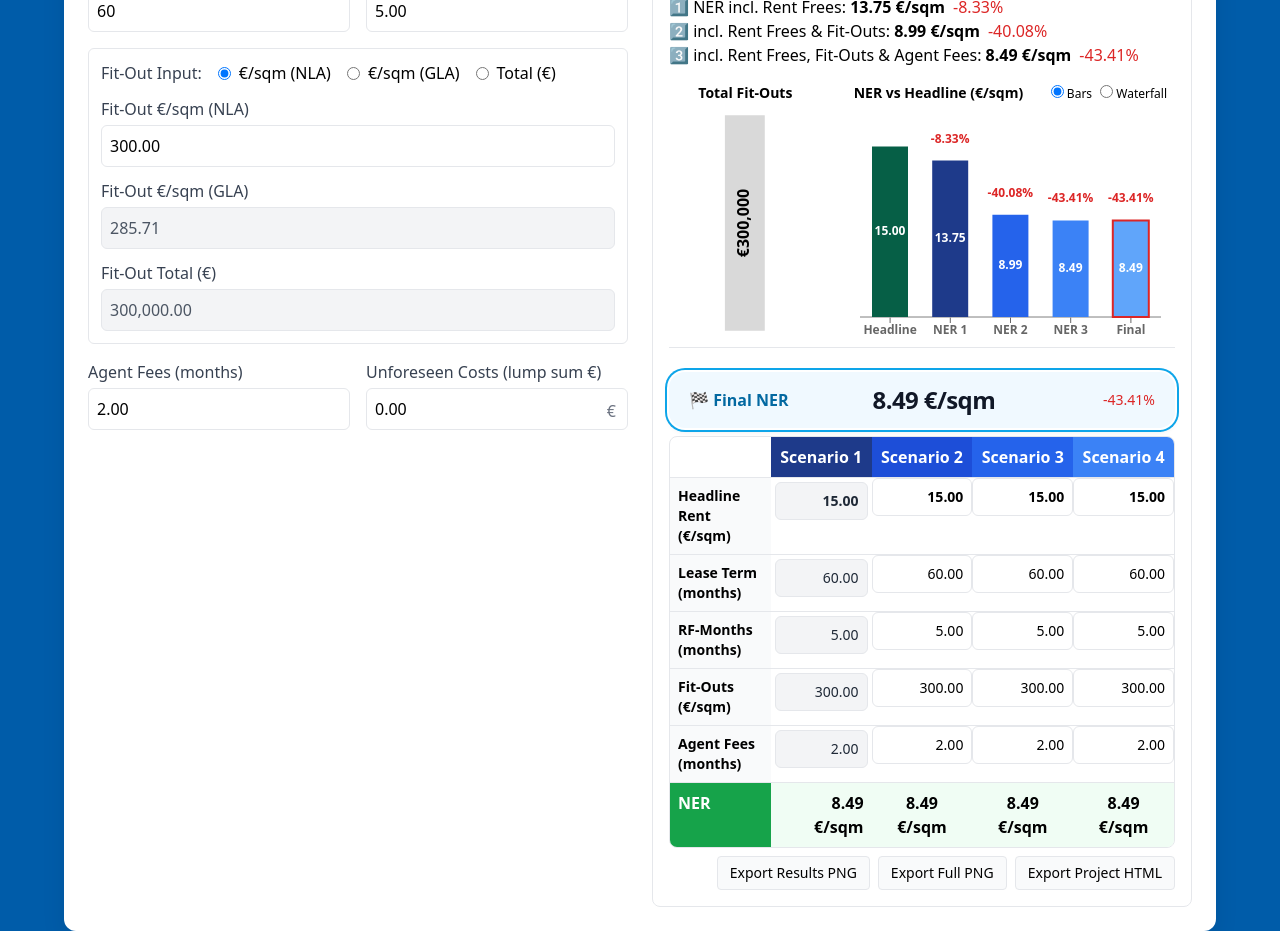
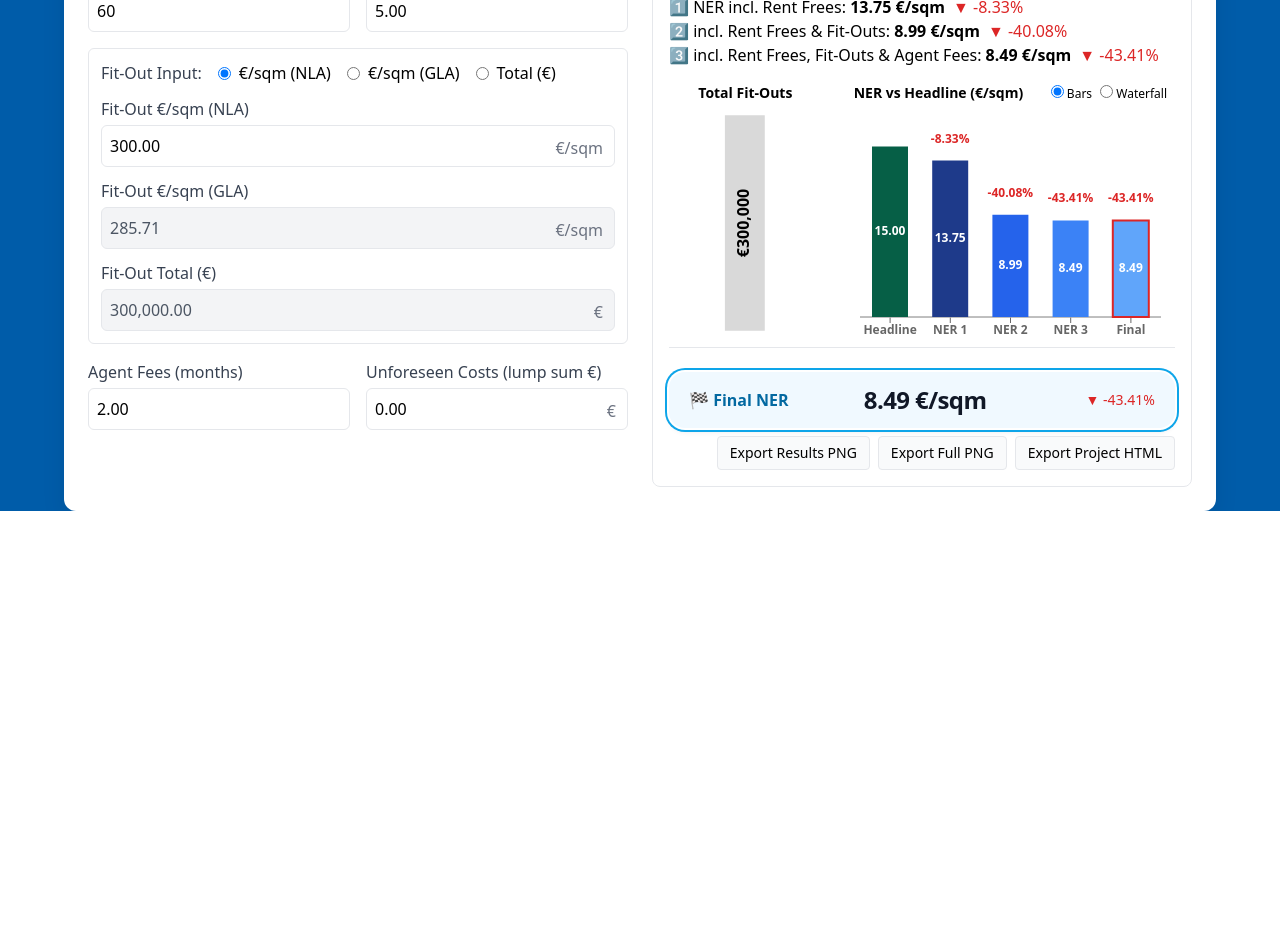
Before and after one commit to Musicandy13/Net-Effective-Rent-Calculator, a React (Vite) app: page / in a window 1280 px wide. Shown: the part 340-1271 px from the top of the page. After the commit the page ends 851 px from the top, so only its background shows below. Built offline with nearby package versions, Linux system fonts and the light colour scheme.

Commit message:
Update App.jsx

```diff
--- a/src/App.jsx
+++ b/src/App.jsx
@@ -1,7 +1,3 @@
-// ============================
-// App.jsx — BASELINE (Teil A)
-// ============================
-
 import { useEffect, useMemo, useRef, useState } from "react";
 import {
   ResponsiveContainer,
@@ -30,8 +26,7 @@ const clamp = (n, min = 0) => (Number.isFinite(n) ? Math.max(min, n) : 0);
 const safe = (n) => (Number.isFinite(n) ? n : 0);
 const P = (v) => {
   let s = String(v ?? "").trim().replace(/\s/g, "");
-  const hasDot = s.includes(".");
-  const c = (s.match(/,/g) || []).length;
+  const hasDot = s.includes("."), c = (s.match(/,/g) || []).length;
   s = !hasDot && c === 1 ? s.replace(",", ".") : s.replace(/,/g, "");
   const n = parseFloat(s);
   return Number.isFinite(n) ? n : 0;
@@ -61,51 +56,33 @@ function Money({ value }) {
 }
 function Delta({ base, val }) {
   const pct = base > 0 ? ((val - base) / base) * 100 : 0;
-  const sign = pct > 0 ? "+" : "";
-  const cls =
-    pct < 0 ? "text-red-600" :
-    pct > 0 ? "text-green-600" :
-    "text-gray-500";
-
+  const up = pct > 0, down = pct < 0, sign = pct > 0 ? "+" : "";
   return (
-    <span className={`${cls} font-medium ml-2`}>
-      {sign}{F(pct, 2)}%
+    <span className={`${down ? "text-red-600" : up ? "text-green-600" : "text-gray-500"} font-medium ml-2`}>
+      {down ? "▼" : up ? "▲" : "■"} {sign}{F(pct, 2)}%
     </span>
   );
 }
 
-/* ---------- NumericField (ORIGINAL, UNVERÄNDERT) ---------- */
+/* ---------- Input-Feld ---------- */
 function NumericField({
-  label,
-  value,
-  onChange,
-  format = "2dec",
-  step = 1,
-  min = 0,
-  readOnly = false,
-  onCommit,
-  suffix,
+  label, value, onChange, format = "2dec", step = 1, min = 0,
+  readOnly = false, onCommit, suffix,
 }) {
   const [focus, setFocus] = useState(false);
   const num = P(value);
-
-  const show = focus
-    ? value
-    : format === "int"
-    ? F(num, 0)
-    : format === "1dec"
-    ? F(num, 1)
-    : F(num, 2);
-
+  const show = focus ? value : format === "int" ? F(num, 0) : format === "1dec" ? F(num, 1) : F(num, 2);
   return (
     <label className="block">
       <span className="text-gray-700">{label}</span>
       <div className="relative">
         <input
-          type="text"
-          inputMode="decimal"
+          type={focus ? "number" : "text"}
+          inputMode={focus ? "decimal" : "text"}
           value={show}
-          readOnly={readOnly}
+          min={min}
+          step={step}
+          readOnly={readOnly && !focus}
           onFocus={() => setFocus(true)}
           onBlur={(e) => {
             setFocus(false);
@@ -113,12 +90,8 @@ function NumericField({
             onChange(String(n));
             onCommit?.(n);
           }}
-          onChange={(e) =>
-            onChange(e.target.value.replace(/[^\d.,-]/g, ""))
-          }
-          className={`mt-1 block w-full border rounded-md p-2 pr-16 ${
-            readOnly ? "bg-gray-100 text-gray-600" : ""
-          }`}
+          onChange={(e) => onChange(e.target.value.replace(/[^\d.,-]/g, ""))}
+          className={`mt-1 block w-full border rounded-md p-2 pr-16 ${readOnly ? "bg-gray-100 text-gray-600" : ""}`}
         />
         {suffix && (
           <span className="absolute inset-y-0 right-3 top-1/2 -translate-y-1/2 text-gray-500">
@@ -129,40 +102,6 @@ function NumericField({
     </label>
   );
 }
-
-function ScenarioCell({
-  value,
-  onChange,
-  bold = false,
-  readOnly = false,
-  dataCol,
-}) {
-  const ref = useRef(null);
-
-  return (
-    <input
-      ref={ref}
-      type="text"
-      inputMode="decimal"
-      value={F(P(value), 2)}
-      readOnly={readOnly}
-      data-col={dataCol}
-      onFocus={() => {
-        requestAnimationFrame(() => ref.current?.select());
-      }}
-      onChange={(e) =>
-        onChange(e.target.value.replace(/[^\d.,-]/g, ""))
-      }
-      className={`
-        w-full border rounded-md p-2
-        text-right tabular-nums
-        ${readOnly ? "bg-gray-100 text-gray-800" : ""}
-        ${bold ? "font-bold" : ""}
-      `}
-    />
-  );
-}
-
 
 /* ---------- Chart Labels ---------- */
 const PercentLabel = ({ x, y, width, value }) => {
@@ -284,28 +223,6 @@ export default function App() {
   const [isExporting, setIsExporting] = useState(false);
   const [viewMode, setViewMode] = useState("bars");
 
-
-  /* ================= Scenario Overrides (2–4) ================= */
-  const [scenarios, setScenarios] = useState([
-    { id: 2, overrides: {} },
-    { id: 3, overrides: {} },
-    { id: 4, overrides: {} },
-  ]);
-
-  const setScenarioVal = (id, key, value) => {
-    setScenarios(s =>
-      s.map(sc =>
-        sc.id === id
-          ? { ...sc, overrides: { ...sc.overrides, [key]: value } }
-          : sc
-      )
-    );
-  };
-
-  const resolveScenario = (sc, key) =>
-    sc?.overrides?.[key] ?? f[key];
-
-
   /* ✅ Fix: Inputdaten beim Laden aus ?data=... übernehmen */
   useEffect(() => {
     const params = new URLSearchParams(window.location.search);
@@ -369,33 +286,6 @@ export default function App() {
   const ner2 = (gross - totalFit) / denom;
   const ner3 = (gross - totalFit - agentFees) / denom;
   const ner4 = (gross - totalFit - agentFees - unforeseen) / denom;
-
-    /* ================= Scenario Final NER ================= */
-
-  const calcScenarioFinalNER = (vals) => {
-  const rents = clamp(P(vals.rent));
-  const durations = Math.max(0, Math.floor(P(vals.duration)));
-  const rfs = clamp(P(vals.rf));
-  const agents = clamp(P(vals.agent));
-  const unforeseens = clamp(P(vals.unforeseen));
-
-  const monthss = Math.max(0, durations - rfs);
-  const grossS = rents * gla * monthss;
-
-  const fits =
-    f.fitMode === "perNLA"
-      ? clamp(P(vals.fitPerNLA)) * nla
-      : f.fitMode === "perGLA"
-      ? clamp(P(vals.fitPerGLA)) * gla
-      : clamp(P(vals.fitTot));
-
-  const agentFeesS = agents * rents * gla;
-  const denomS = Math.max(1e-9, durations * gla);
-
-  return (grossS - fits - agentFeesS - unforeseens) / denomS;
-};
-
-
 
   const totalHeadline = rent * gla * duration;
   const totalRentFrees = rent * gla * rf;
@@ -534,9 +424,9 @@ export default function App() {
                 <label className="inline-flex items-center gap-2"><input type="radio" checked={f.fitMode === "total"} onChange={() => S("fitMode")("total")} /><span>Total (€)</span></label>
               </div>
               <div className="space-y-3">
-                <NumericField label="Fit-Out €/sqm (NLA)" value={f.fitPerNLA} onChange={S("fitPerNLA")} readOnly={f.fitMode !== "perNLA"} />
-                <NumericField label="Fit-Out €/sqm (GLA)" value={f.fitPerGLA} onChange={S("fitPerGLA")} readOnly={f.fitMode !== "perGLA"}  />
-                <NumericField label="Fit-Out Total (€)" value={f.fitTot} onChange={S("fitTot")} readOnly={f.fitMode !== "total"}  />
+                <NumericField label="Fit-Out €/sqm (NLA)" value={f.fitPerNLA} onChange={S("fitPerNLA")} readOnly={f.fitMode !== "perNLA"} suffix="€/sqm" />
+                <NumericField label="Fit-Out €/sqm (GLA)" value={f.fitPerGLA} onChange={S("fitPerGLA")} readOnly={f.fitMode !== "perGLA"} suffix="€/sqm" />
+                <NumericField label="Fit-Out Total (€)" value={f.fitTot} onChange={S("fitTot")} readOnly={f.fitMode !== "total"} suffix="€" />
               </div>
             </div>
 
@@ -615,81 +505,6 @@ export default function App() {
                 </div>
               </div>
 
-              {/* ================= Scenario Comparison ================= */}
-<div className="mt-6 border rounded-lg overflow-hidden">
-
-  {/* Header */}
-  <div className="grid grid-cols-5 text-center font-bold">
-    <div />
-    <div className="bg-blue-900 text-white p-2">Scenario 1</div>
-    <div className="bg-blue-700 text-white p-2">Scenario 2</div>
-    <div className="bg-blue-600 text-white p-2">Scenario 3</div>
-    <div className="bg-blue-500 text-white p-2">Scenario 4</div>
-  </div>
-
-  {[
-    ["Headline Rent (€/sqm)", "rent"],
-    ["Lease Term (months)", "duration"],
-    ["RF-Months (months)", "rf"],
-    ["Fit-Outs (€/sqm)", "fitPerNLA"],
-    ["Agent Fees (months)", "agent"],
-  ].map(([label, key]) => (
-    <div
-  key={key}
-  data-row
-  className="grid grid-cols-5 border-t text-sm"
->
-      {/* Row label */}
-      <div className="p-2 font-semibold bg-gray-50">
-        {label}
-      </div>
-
-      {/* Scenario 1 (locked) */}
-<div className="p-1">
-  <ScenarioCell
-    value={f[key]}
-    readOnly
-    bold={key === "rent"}
-  />
-</div>
-
-      {/* Scenarios 2–4 */}
-      {scenarios.map((sc, idx) => (
-        <div className={key === "rent" ? "font-bold" : ""}>
-  <ScenarioCell
-  value={resolveScenario(sc, key)}
-  onChange={(v) => setScenarioVal(sc.id, key, v)}
-  dataCol={idx + 2}
-  bold={key === "rent"}
-/>
-</div>
-      ))}
-
-    </div>
-  ))}
-
-  {/* Final NER row */}
-  <div className="grid grid-cols-5 border-t bg-green-50 font-bold">
-    <div className="p-2 bg-green-600 text-white">NER</div>
-
-    {/* Scenario 1 */}
-    <div className="p-2 text-right tabular-nums">
-      {F(ner4, 2)} €/sqm
-    </div>
-
-    {/* Scenarios 2–4 */}
-    {scenarios.map(sc => {
-      const nerS = calcScenarioFinalNER({ ...f, ...sc.overrides });
-      return (
-        <div key={sc.id} className="p-2 text-center">
-          {F(nerS, 2)} €/sqm
-        </div>
-      );
-    })}
-  </div>
-</div>
-
-
               {/* Export buttons */}
               <div className="flex gap-2 justify-end mt-4">
                 <button onClick={exportResultsPNG} className="px-3 py-1.5 rounded border bg-gray-50 hover:bg-gray-100 text-sm">Export Results PNG</button>
```
